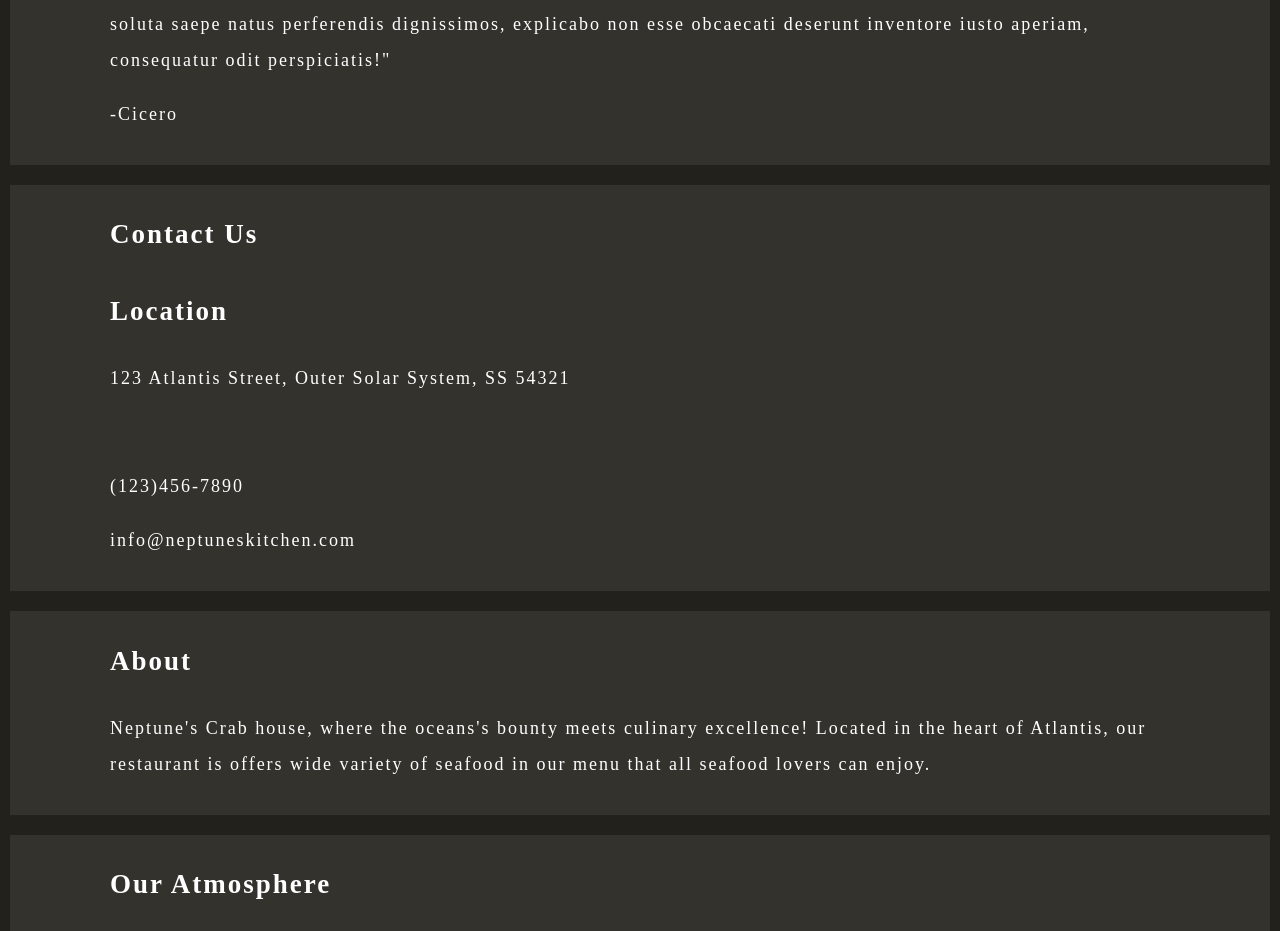
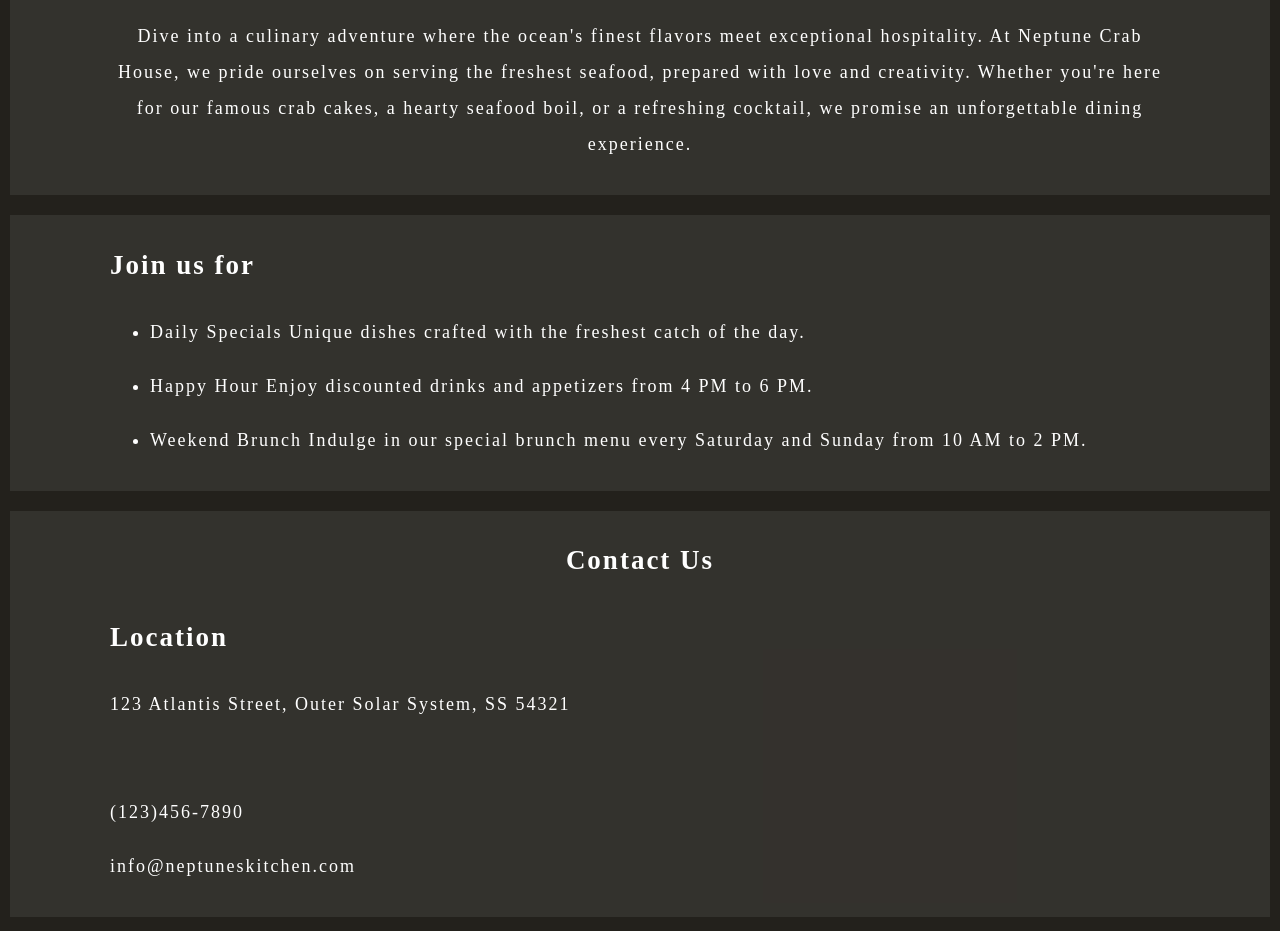
Before and after one commit to michaellucas1/Project-Restaurant-Page, a website built with webpack: page src/template.html in a window 1280 px wide. Shown: the part 368-1299 px from the top of the page. Built offline with nearby package versions, Linux system fonts and the light colour scheme.

Commit message:
add more restaurant specific details to the home page elements

```diff
--- a/src/template.html
+++ b/src/template.html
@@ -6,44 +6,58 @@
     <title>Restaurant Page</title>
 </head>
 <body>
-    <header>
+    <header class="header">
         <div class="restaurant-icon icon"></div>
             <h1>Neptune's <span>Crab House</span></h1>
         </div>
         <nav>
             <button>Home</button>
             <button>Menu</button>
+            <button>Contact</button>
             <button>About</button>
+
         </nav>
     </header>
-
     <div class="wrapper">
-        <h2>Welcome <span class="crab-icon icon"></span> </h2>
+        <h2>Welcome<span class="crab-icon icon"></span> </h2>
     </div>
     <div id="content">
         <div class="intro">
-            <div class="message">
-                <p>&nbsp;</p>
+            <div class="message home-page">
+                <h1>Neptune's Crab House</h1>
                 <p>
-                    "Lorem ipsum dolor sit amet consectetur adipisicing elit.
-                    Voluptates suscipit praesentium ullam reiciendis magni
-                    soluta saepe natus perferendis dignissimos,
-                    explicabo non esse obcaecati deserunt inventore iusto
-                    aperiam, consequatur odit perspiciatis!"
+                    Dive into a culinary adventure where the ocean's finest flavors meet exceptional hospitality.
+                    At Neptune Crab House, we pride ourselves on serving the freshest seafood, prepared with love
+                    and creativity. Whether you're here for our famous crab cakes, a hearty seafood boil, or a
+                    refreshing cocktail, we promise an unforgettable dining experience.
                 </p>
-                <p>-Cicero</p>
+
             </div>
-            <div class="message">
-                <p>
-                    <h2>Contact Us</h4>
-                    <h2 class="location">Location</h4>
+            <div class="message home-page">
+                <h2>Join us for</h2>
+                <ul>
+                    <li>
+                        <p><span>Daily Specials</span> Unique dishes crafted with the freshest catch of the day.</p>
+                    </li>
+                    <li>
+                        <p><span>Happy Hour</span> Enjoy discounted drinks and appetizers from 4 PM to 6 PM.</p>
+                    </li>
+                    <li>
+                        <p><span>Weekend Brunch</span> Indulge in our special brunch menu every Saturday and Sunday from 10 AM to 2 PM.</p>
+                    </li>
+                </ul>
+            </div>
+            <div class="message home-page">
+                <div>
+                    <h2 id="contact">Contact Us</h2>
+                    <h2 class="location">Location</h2>
                     <p>123 Atlantis Street, Outer Solar System, SS 54321</p>
                     <p>&nbsp;</p>
                     <p>(123)456-7890</p>
                     <p>info@neptuneskitchen.com</p>
-                </p>
+                    </div>
             </div>
-            <div class="message">
+            <div class="message about-page">
                 <h2>About</h2>
                 <p>
                     Neptune's Crab house, where the oceans's bounty meets culinary excellence!
@@ -51,7 +65,7 @@
                     of seafood in our menu that all seafood lovers can enjoy.
                 </p>
             </div>
-            <div class="message">
+            <div class="message about-page">
             <h2>Our Atmosphere</h2>
             <p>
                 At Neptune's Crab House, we pride ourselves on our signature crab dishes.
@@ -60,7 +74,7 @@
                 features a variety of other seafood delights, ensuring there's something for everyone.
             </p>
             </div>
-            <div class="message">
+            <div class="message about-page">
                 <h2>Our Specialty</h2>
                 <p>
                     Step into Neptune's Crab House and be transported to an underwater paradise.
@@ -69,7 +83,7 @@
                     dates, or casual get-togethers with friends.
                 </p>
             </div>
-            <div class="message">
+            <div class="message about-page">
                 <h2>Join Us</h2>
                 <p>
                     Whether you're a local or a visitor, we invite you to dive into an unforgettable
@@ -77,8 +91,8 @@
                      where every meal is a celebration of the ocean's treasures.
                 </p>
             </div>
-            <div class="message">
-                <h1>Neptune's Crab House Menu</h1>
+            <div class="message menu-page">
+                <h2>Menu</h2>
                 <h2>Starters</h2>
                 <ul>
                     <li>
@@ -94,11 +108,9 @@
                         in a creamy Alfredo sauce over fettuccine. $22.99
                     </li>
                 </ul>
-            </div>
-            <div class="message">
                 <h2>Main Courses</h2>
                 <ul>
-                    <li>Neptune’s Crab Feast - A generous platter of steamed crabs, crab legs,
+                    <li>Neptune's Crab Feast - A generous platter of steamed crabs, crab legs,
                         and crab cakes, served with corn on the cob and coleslaw. $34.99
                     </li>
                     <li>Crab Cakes - Two jumbo lump crab cakes, pan-seared and served with a side of garlic mashed potatoes and seasonal vegetables. $24.99
@@ -107,8 +119,6 @@
                         and hollandaise sauce, then baked. $12.99
                     </li>
                 </ul>
-            </div>
-            <div class="message">
                 <h2>Sides</h2>
                 <ul>
                     <li>Garlic Mashed Potatoes - $4.99
@@ -127,8 +137,6 @@
                     <li>Craft Beer - $5.99 per pint
                     </li>
                 </ul>
-            </div>
-            <div class="message">
                 <h2>Dessert</h2>
                 <ul>
                     <li>Key Lime Pie - A tangy and sweet pie with a graham cracker crust. $6.99
```
